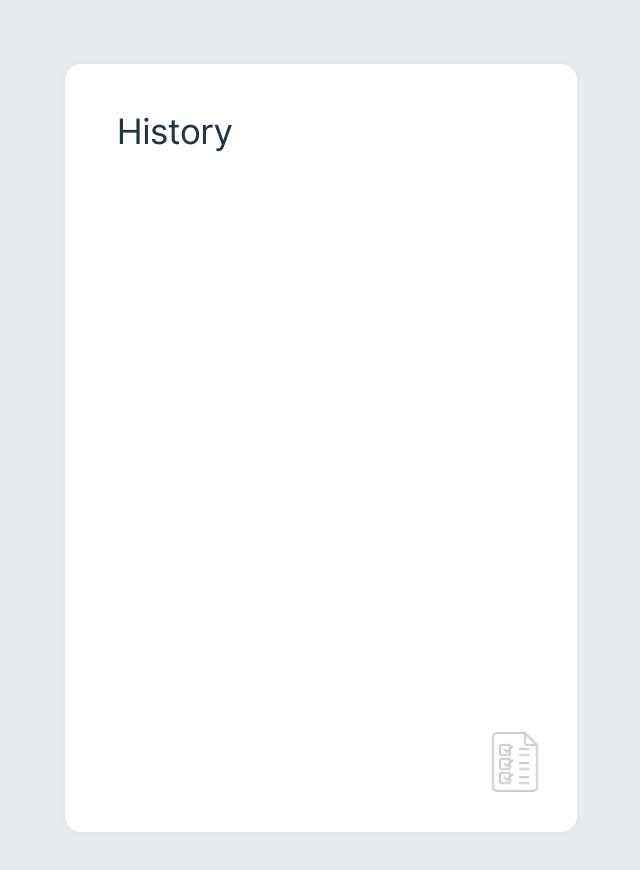
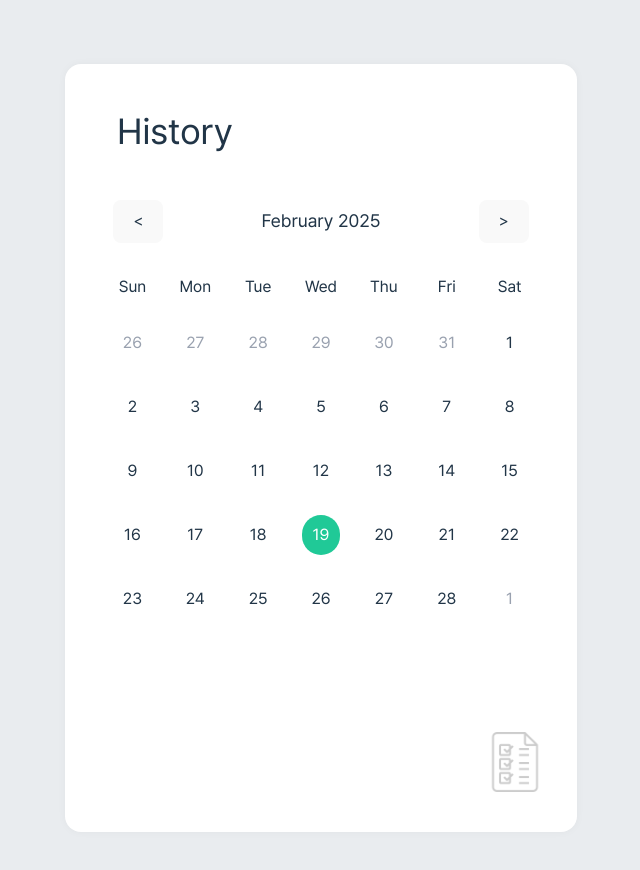
Before and after one commit to jsh6269/react-seminar, a React (Vite) app: page /history in a window 1280 px wide. Shown: the top 870 px of the page, without its empty margins (319-959 px from the left). Built offline with nearby package versions, Linux system fonts and the light colour scheme.

Commit message:
feat: HistoryPage

```diff
--- a/src/routes/HistoryPage.jsx
+++ b/src/routes/HistoryPage.jsx
@@ -1,10 +1,78 @@
 import { Link } from "react-router-dom";
 import CheckListIcon from "../assets/images/checklist.png";
+import {
+  format,
+  startOfMonth,
+  endOfMonth,
+  startOfWeek,
+  endOfWeek,
+  add,
+  sub,
+  isSameMonth,
+  isSameDay,
+} from "date-fns";
 
 const HistoryPage = () => {
+  const currentDate = new Date();
+  const startDate = startOfWeek(startOfMonth(currentDate));
+  const endDate = endOfWeek(endOfMonth(currentDate));
+
+  // 하루 = 1000 * 60 * 60 * 24 밀리초
+  const dayCount = (endDate - startDate) / (1000 * 60 * 60 * 24) + 1;
+  const days = Array.from({ length: dayCount }, (_, i) =>
+    add(startDate, { days: i })
+  );
+
+  const handlePrevMonth = () => {
+    alert("previous month");
+  };
+  const handleNextMonth = () => {
+    alert("next month");
+  };
+
+  const handleDayClick = (date) => {
+    alert(format(date, "dd MMMM yyyy"));
+  };
+
   return (
     <>
       <h1 className="text-start m-12 mb-8 px-1">History</h1>
+      <div className="p-4 mx-8">
+        <div className="flex justify-between items-center mb-8">
+          <button className="text-xl" onClick={handlePrevMonth}>
+            &lt;
+          </button>
+          <h2 className="text-lg font-semibold">
+            {format(currentDate, "MMMM yyyy")}
+          </h2>
+          <button className="text-xl" onClick={handleNextMonth}>
+            &gt;
+          </button>
+        </div>
+        <div className="grid grid-cols-7 gap-6 text-center">
+          {["Sun", "Mon", "Tue", "Wed", "Thu", "Fri", "Sat"].map((day) => (
+            <div key={day} className="font-bold">
+              {day}
+            </div>
+          ))}
+          {days.map((date, index) => (
+            <div
+              key={index}
+              className={`p-2 rounded-full cursor-pointer ${
+                isSameMonth(date, currentDate)
+                  ? isSameDay(date, new Date())
+                    ? "bg-[#20c997] text-white"
+                    : "hover:bg-gray-200"
+                  : "text-gray-400"
+              }`}
+              onClick={() => handleDayClick(date)}
+            >
+              {format(date, "d")}
+            </div>
+          ))}
+        </div>
+      </div>
+
       <Link to="/">
         <img
           src={CheckListIcon}
```
